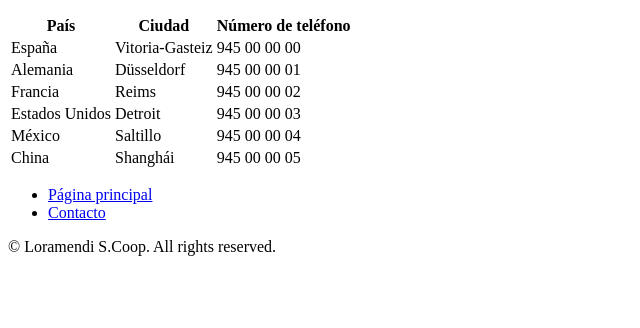
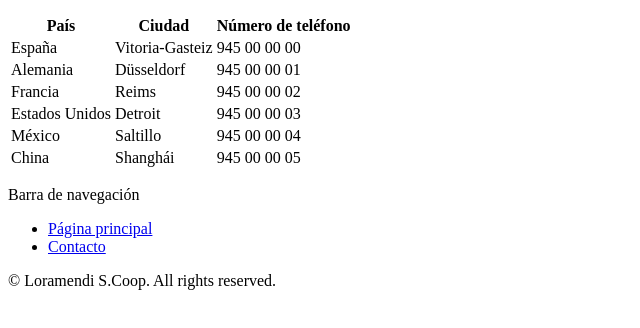
Before and after one commit to PabloMoraza/Entrega1, a plain HTML site: page servicios.html in a window 1280 px wide. Shown: the part 430-758 px from the top of the page, without its empty margins (0-640 px from the left). Drawn offline with Linux system fonts and the light colour scheme.

Commit message:
matices footer barra d navegación

```diff
--- a/servicios.html
+++ b/servicios.html
@@ -19,7 +19,7 @@
         </ul>
     </nav>
     <main>
-<!-- ______________________________________________________________________________________________ -->
+        <!-- ______________________________________________________________________________________________ -->
     </main>
     <footer>
         <div>
@@ -61,6 +61,7 @@
         </div>
         <div>
             <nav>
+                <p>Barra de navegación</p>
                 <ul>
                     <li><a href="pag_principal.html">Página principal</a></li>
                     <li><a href="contacto.html">Contacto</a></li>
```
Also changed, not shown: contacto.html (+1 -0 lines), pag_principal.html (+1 -0 lines).
